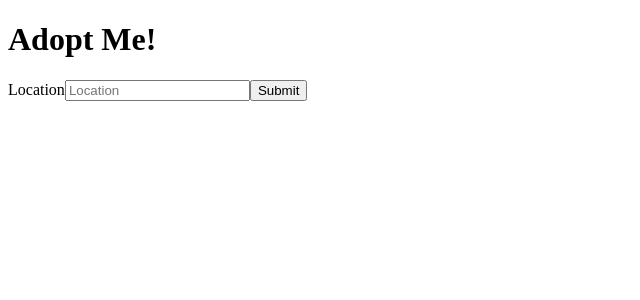
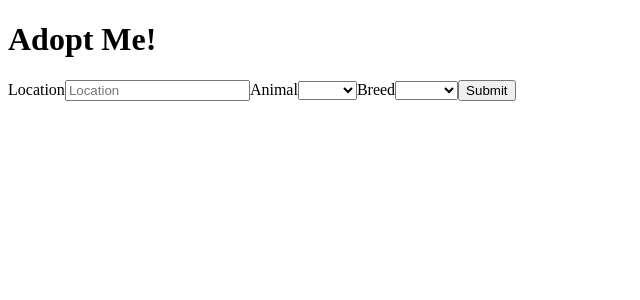
Before and after one commit to DrakeAlia/adopt-me, a React app: page / in a window 1280 px wide. Shown: the top 300 px of the page, without its empty margins (0-640 px from the left). Built offline with nearby package versions, Linux system fonts and the light colour scheme; the HTML template or start-up script is replaced by a standard one.

Commit message:
added breed state in searchparams file

```diff
--- a/package.json
+++ b/package.json
@@ -26,6 +26,7 @@
     "eslint-plugin-import": "^2.25.4",
     "eslint-plugin-jsx-a11y": "^6.5.1",
     "eslint-plugin-react": "^7.28.0",
+    "eslint-plugin-react-hooks": "^4.3.0",
     "parcel": "^2.6.0",
     "prettier": "^2.7.0",
     "process": "^0.11.10"
--- a/src/SearchParams.js
+++ b/src/SearchParams.js
@@ -1,26 +1,14 @@
-// Now we want to make it so you can modify what
-// your search parameters are. Let's make a new
-// route called SearchParams.js and have it accept
-// these search parameters.
+import { useState } from "react"
 
-// A hook called such (in my head) because it's a
-// hook that gets caught every time the render function gets called.
-// Because the hooks get called in the same order every
-// single time, they'll always point to the same piece of state. Because of that they can be
-// stateful: you can keep pieces of mutable state using hooks and then modify them later using
-// their provided updater functions.
+const ANIMALS = ["bird", "cat", "dog", "rabbit", "reptile"];
 
-// An absolutely key concept for you to grasp is hooks
-// rely on this strict ordering.As such, do not put hooks
-// inside if statements or loops.If you do, you'll have
-// insane bugs that involve useState returning the wrong state.
-// If you see useState returning the wrong piece of state,
-// this is likely what you did.
-import { useState } from "react"
+
 
 const SearchParams = () => {
     const [location, setLocation] = useState("");
     const [animal, setAnimal] = useState("");
+    const [breed, setBreed] = useState("");
+    const breeds = ["poodle", "bichon"];
 
     return (
         <div className="search-params">
@@ -34,6 +22,48 @@
                         onChange={(e) => setLocation(e.target.value)}
                     />
                 </label>
+                <label htmlFor="animal">
+                    Animal
+                    <select
+                        id="animal"
+                        value={animal}
+                        onChange={(e) => {
+                            setAnimal(e.target.value);
+                            setBreed("");
+                        }}
+                        onBlur={(e) => {
+                            setAnimal(e.target.value);
+                            setBreed("");
+                        }}
+                    >
+                        <option />
+                        {ANIMALS.map((animal) => (
+                            <option key={animal} value={animal}>
+                                {animal}
+                            </option>
+                        ))}
+                    </select>
+                </label>
+                <label htmlFor="breed">
+                    Breed
+                    <select
+                        id="breed"
+                        value={breed}
+                        onChange={(e) => {
+                            setBreed(e.target.value);
+                        }}
+                        onBlur={(e) => {
+                            setBreed(e.target.value);
+                        }}
+                    >
+                        <option />
+                        {breeds.map((breed) => (
+                            <option key={breed} value={breed}>
+                                {breed}
+                            </option>
+                        ))}
+                    </select>
+                </label>
                 <button>Submit</button>
             </form>
         </div>
```
Also changed, not shown: .eslintrc.json, 1 other file (tests, documents, lock files or other folders).
